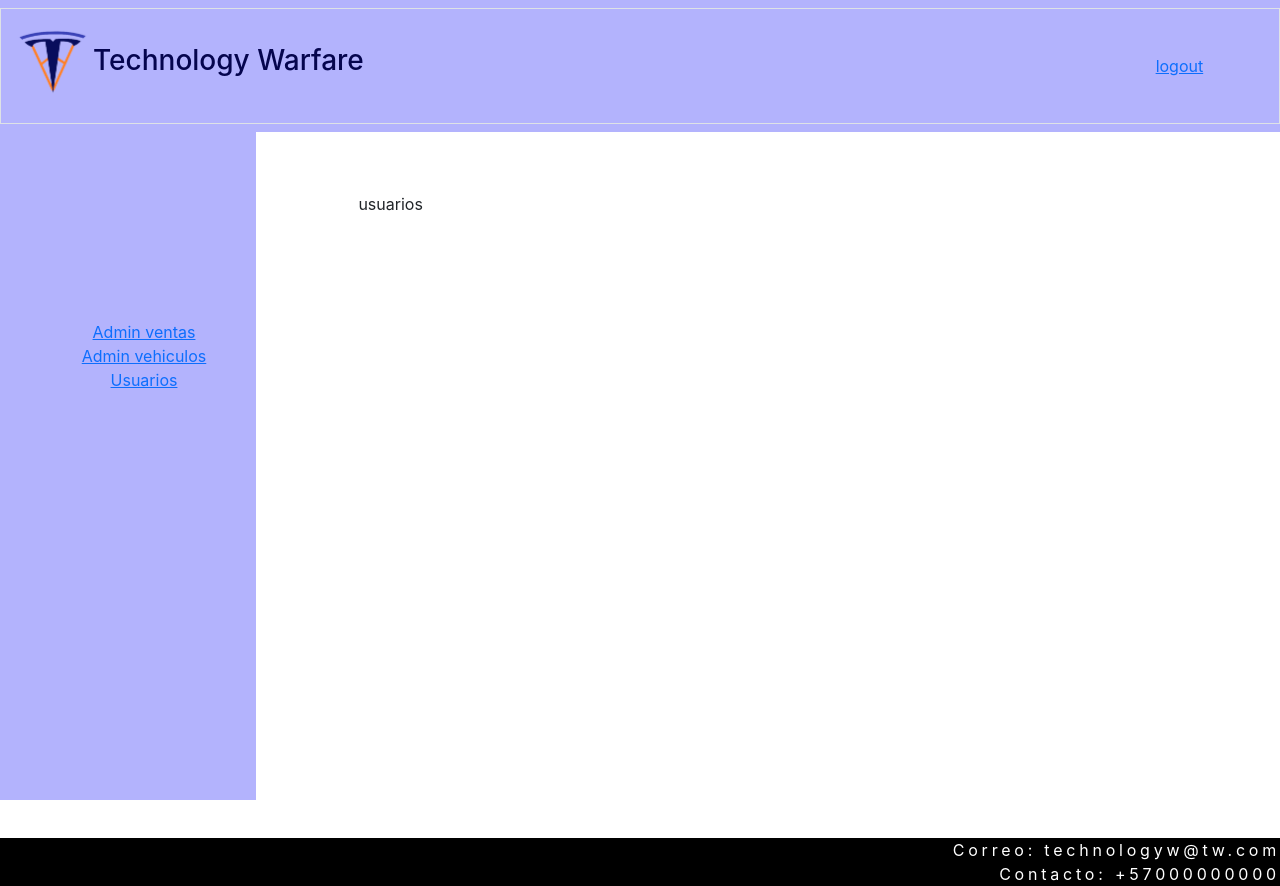
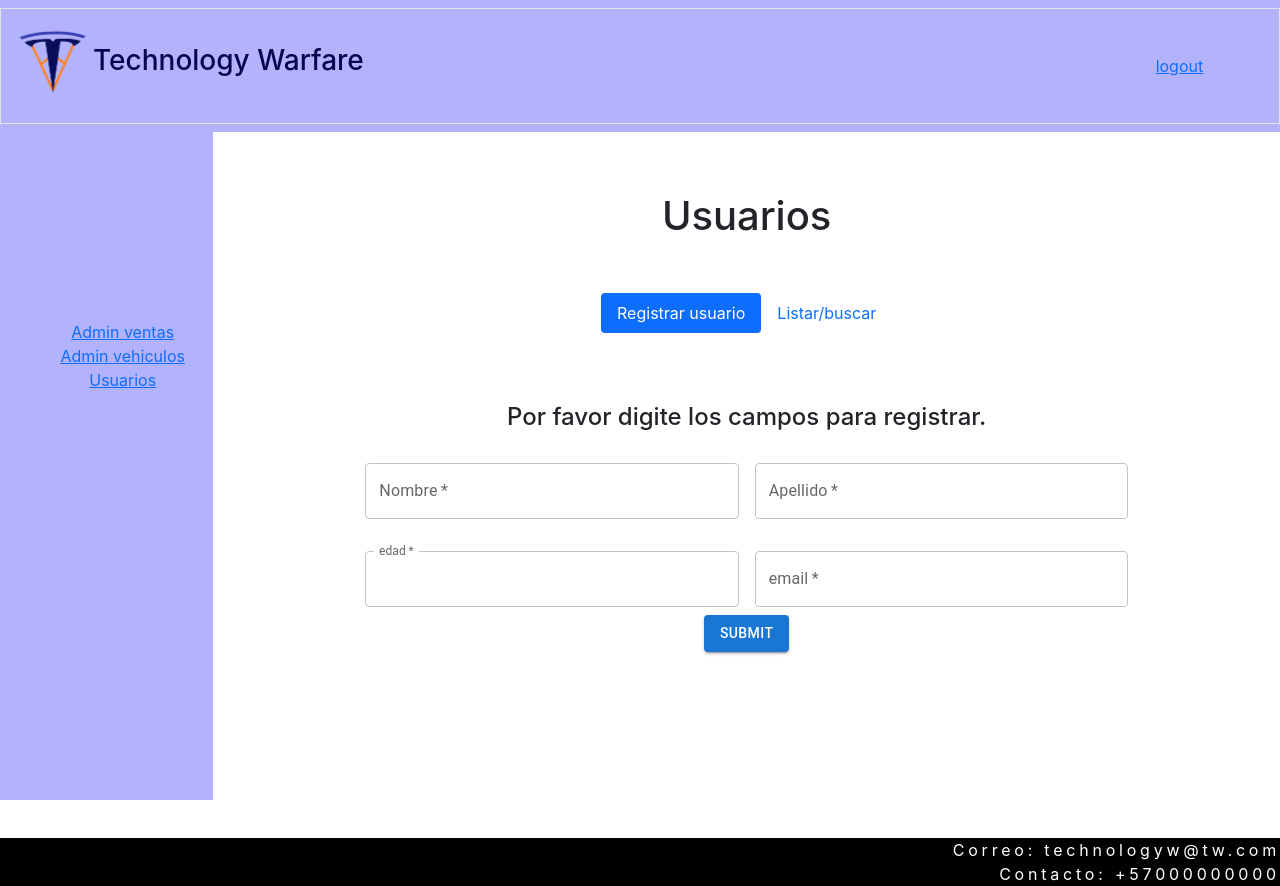
Before and after one commit to Technology-Warfare/Project-ciclo3, a React (Create React App) app in the folder tesla/: page /dashboard/usuarios in a window 1280 px wide. Built offline with nearby package versions, Linux system fonts and the light colour scheme.

Commit message:
creacion modulos usuarios

```diff
--- a/tesla/src/Pages/styles/usuarios.css
+++ b/tesla/src/Pages/styles/usuarios.css
@@ -1,4 +1,9 @@
 .content-usuarios{
-    margin-left: 8%;
     margin-top: 15%;
+    width: 100%;
 }
+
+.registrar{
+    text-align: center;
+    width: 100%;
+}
--- a/tesla/src/Pages/usuarios.js
+++ b/tesla/src/Pages/usuarios.js
@@ -4,6 +4,8 @@ import NavbarPrivado from '../components/NavbarPrivado';
 import Sidebar from '../components/Sidebar';
 import Footer from '../components/Footer';
 import '../Pages/styles/usuarios.css';
+import RegistrarUsuario from '../components/RegistrarUsuario';
+import ListarUsuario from '../components/ListarUsuario';
 
 const usuarios = () => {
     return (
@@ -12,7 +14,21 @@ const usuarios = () => {
             <div className="flex">
                 <Sidebar />
                 <div className="content-usuarios">
-                    usuarios
+                    <h1 className="title">
+                        Usuarios
+                    </h1>
+                    <ul className="nav nav-pills mb-3" id="pills-tab" role="tablist">
+                        <li className="nav-item" role="presentation">
+                            <button className="nav-link active" id="pills-home-tab" data-bs-toggle="pill" data-bs-target="#pills-home" type="button" role="tab" aria-controls="pills-home" aria-selected="true">Registrar usuario</button>
+                        </li>
+                        <li className="nav-item" role="presentation">
+                            <button className="nav-link" id="pills-profile-tab" data-bs-toggle="pill" data-bs-target="#pills-profile" type="button" role="tab" aria-controls="pills-profile" aria-selected="false">Listar/buscar</button>
+                        </li>
+                    </ul>
+                    <div className="tab-content" id="pills-tabContent">
+                        <div className="tab-pane fade show active" id="pills-home" role="tabpanel" aria-labelledby="pills-home-tab"><RegistrarUsuario></RegistrarUsuario></div>
+                        <div className="tab-pane fade" id="pills-profile" role="tabpanel" aria-labelledby="pills-profile-tab"><ListarUsuario></ListarUsuario></div>
+                    </div>
                 </div>
             </div>
             <Footer/>
--- /dev/null
+++ b/tesla/src/components/ListarUsuario.js
@@ -0,0 +1,11 @@
+import React from 'react'
+
+const ListarUsuario = () => {
+    return (
+        <div>
+            Listar Usuario
+        </div>
+    )
+}
+
+export default ListarUsuario
--- /dev/null
+++ b/tesla/src/components/RegistrarUsuario.js
@@ -0,0 +1,72 @@
+import React from 'react'
+import Box from '@mui/material/Box';
+import TextField from '@mui/material/TextField';
+import { Button } from '@mui/material';
+
+const RegistrarUsuario = () => {
+    /*const [name, setName] = React.useState();
+    const [apellido, setApellido] = React.useState();
+
+    const handleChange = (event) => {
+        setName(event.target.value);
+        setApellido(event.target.value);
+    };*/
+
+    return (
+        <>
+            <div className="registrar">
+                <h4>Por favor digite los campos para registrar.</h4>
+                <div className="datos">
+                    <form>
+                        <Box
+                            component="form"
+                            sx={{
+                                '& > :not(style)': { m: 1, mt:3, width: '35%' },
+                            }}
+                            noValidate
+                            autoComplete="off"
+                        >
+                            <TextField
+                                required
+                                id="outlined-basic"
+                                label="Nombre"
+                                /*value={name}
+                                onChange={handleChange} */
+                                variant="outlined"
+                                type="text" />
+
+                            <TextField
+                                required
+                                id="outlined-basic"
+                                label="Apellido"
+                                /*value={apellido}
+                                onChange={handleChange} */
+                                variant="outlined"
+                                type="text" />
+
+                            <TextField
+                                required
+                                id="outlined-number"
+                                label="edad"
+                                type="number"
+                                InputLabelProps={{
+                                    shrink: true,
+                                }}
+                            />
+
+                            <TextField
+                                required
+                                id="outlined-basic"
+                                label="email"
+                                variant="outlined"
+                                type="email" />
+                        </Box>
+                        <Button variant="contained">submit</Button>
+                    </form>
+                </div>
+            </div>
+        </>
+    )
+}
+
+export default RegistrarUsuario;
```
